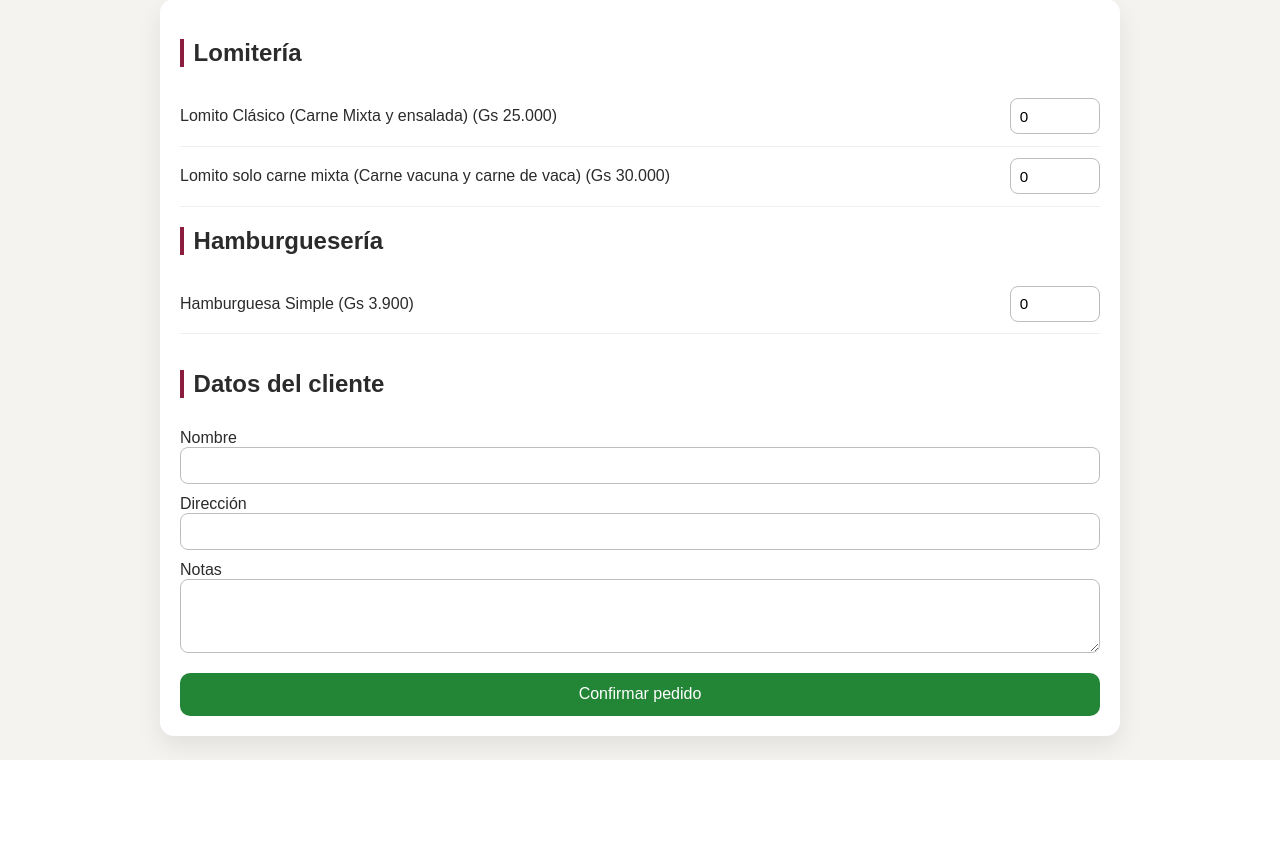
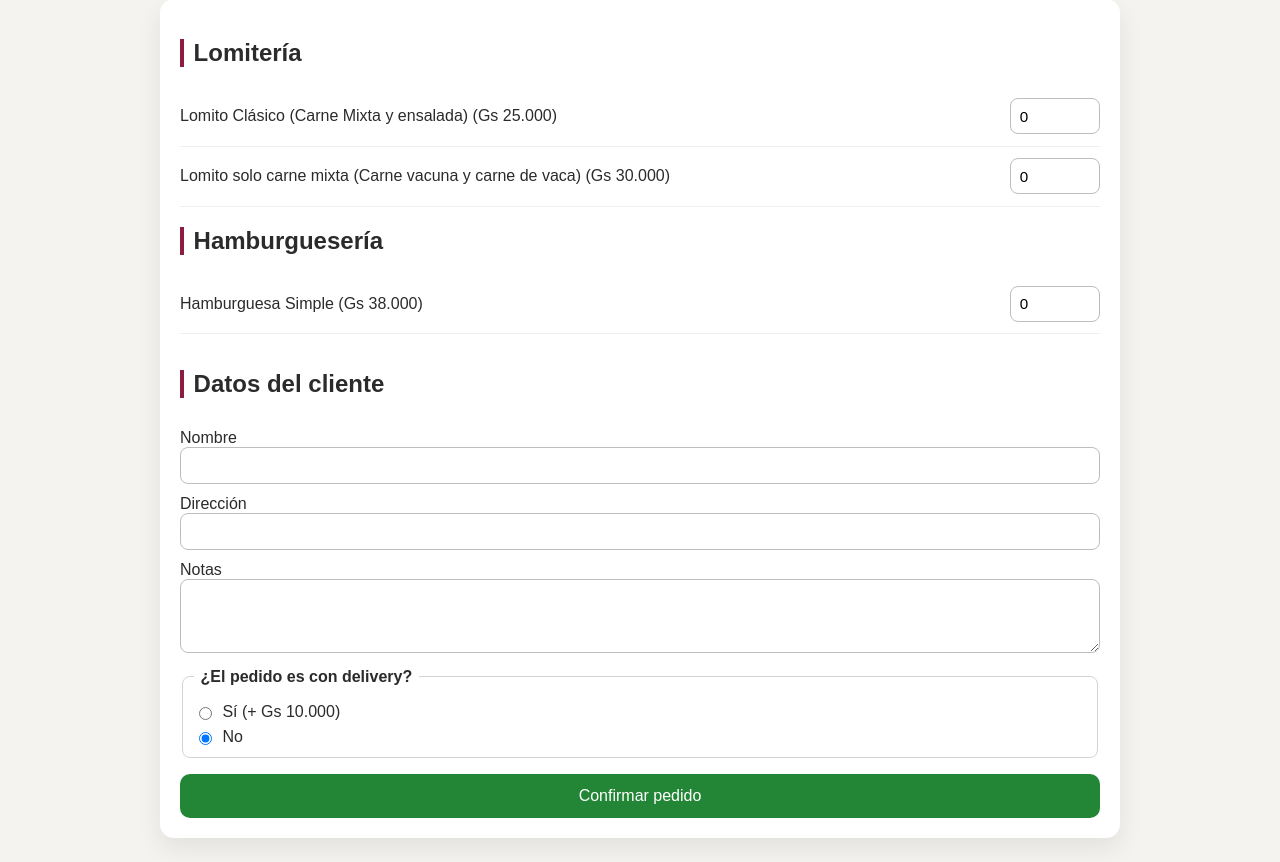
Before and after one commit to davidzena/MiPrimerRepo, a Flask app: page / in a window 1280 px wide. Shown: the part 203-1065 px from the top of the page. Before the commit the page ends 963 px from the top, so only its background shows below. Run offline with Flask 3, Linux system fonts and the light colour scheme.

Commit message:
Actualizar hamburguesa a 38.000 e incluir opción delivery

```diff
--- a/app.py
+++ b/app.py
@@ -1,6 +1,8 @@
 from flask import Flask, render_template, request
 
 app = Flask(__name__)
+
+DELIVERY_COST = 10000
 
 MENU = {
     "lomitos": [
@@ -16,9 +18,10 @@ MENU = {
         },
     ],
     "hamburguesas": [
-        {"id": "hamburguesa_simple", "nombre": "Hamburguesa Simple", "precio": 3900},
+        {"id": "hamburguesa_simple", "nombre": "Hamburguesa Simple", "precio": 38000},
     ],
 }
+
 
 def parse_quantity(value: str) -> int:
     try:
@@ -48,18 +51,33 @@ def index():
                     total += subtotal
                     detalle.append(f"{cantidad} x {item['nombre']} = Gs {subtotal:,}".replace(",", "."))
 
+        delivery_requested = request.form.get("delivery") == "si"
+        values["delivery"] = "si" if delivery_requested else "no"
+
+        if delivery_requested:
+            total += DELIVERY_COST
+            detalle.append(f"Delivery = Gs {DELIVERY_COST:,}".replace(",", "."))
+
         if total == 0:
-            error = "Debes seleccionar al menos un producto para confirmar el pedido."
+            error = "Debes seleccionar al menos un producto o elegir delivery para confirmar el pedido."
         else:
             resumen = {
                 "cliente": request.form.get("cliente", "Cliente"),
                 "direccion": request.form.get("direccion", "Sin dirección"),
                 "notas": request.form.get("notas", ""),
+                "delivery": delivery_requested,
                 "detalle": detalle,
                 "total": total,
             }
 
-    return render_template("index.html", menu=MENU, resumen=resumen, error=error, values=values)
+    return render_template(
+        "index.html",
+        menu=MENU,
+        resumen=resumen,
+        error=error,
+        values=values,
+        delivery_cost=DELIVERY_COST,
+    )
 
 
 if __name__ == "__main__":
--- a/static/styles.css
+++ b/static/styles.css
@@ -90,3 +90,25 @@ button {
   background: #fcfcfc;
   border-radius: 8px;
 }
+
+.delivery-box {
+  border: 1px solid #d3d3d3;
+  border-radius: 8px;
+  padding: .7rem;
+}
+
+.delivery-box legend {
+  padding: 0 .4rem;
+  font-weight: 600;
+}
+
+.radio-option {
+  display: flex;
+  align-items: center;
+  gap: .45rem;
+  margin-top: .4rem;
+}
+
+.radio-option input {
+  width: auto;
+}
--- a/templates/index.html
+++ b/templates/index.html
@@ -47,6 +47,18 @@
         <label>Notas
           <textarea name="notas" rows="3">{{ values.get('notas', '') }}</textarea>
         </label>
+
+        <fieldset class="delivery-box">
+          <legend>¿El pedido es con delivery?</legend>
+          <label class="radio-option">
+            <input type="radio" name="delivery" value="si" {% if values.get('delivery') == 'si' %}checked{% endif %} />
+            Sí (+ Gs {{ "{:,.0f}".format(delivery_cost).replace(',', '.') }})
+          </label>
+          <label class="radio-option">
+            <input type="radio" name="delivery" value="no" {% if values.get('delivery', 'no') == 'no' %}checked{% endif %} />
+            No
+          </label>
+        </fieldset>
       </section>
 
       <button type="submit">Confirmar pedido</button>
@@ -61,6 +73,7 @@
         <h3>Pedido confirmado para {{ resumen.cliente }}</h3>
         <p><strong>Dirección:</strong> {{ resumen.direccion }}</p>
         <p><strong>Notas:</strong> {{ resumen.notas or 'Sin notas' }}</p>
+        <p><strong>Delivery:</strong> {{ 'Sí' if resumen.delivery else 'No' }}</p>
         <ul>
           {% for linea in resumen.detalle %}
             <li>{{ linea }}</li>
```
Also changed, not shown: README.md.
